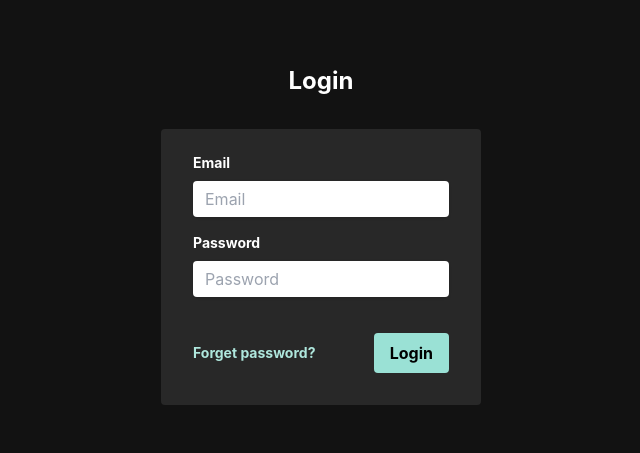
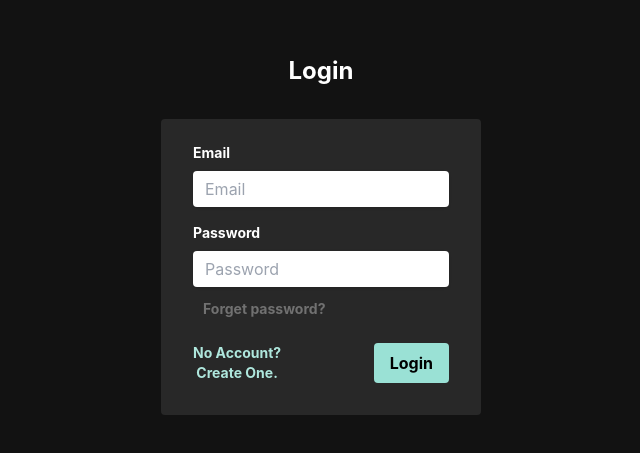
Before and after one commit to daixii83/SimpleChat, a Vue app: page /login in a window 1280 px wide. Shown: the part 141-594 px from the top of the page, without its empty margins (319-959 px from the left). Built offline with nearby package versions, Linux system fonts and the light colour scheme.

Commit message:
add register in login page

```diff
--- a/src/components/Login.vue
+++ b/src/components/Login.vue
@@ -12,7 +12,7 @@
                         type="email" v-model="email" placeholder="Email" required
                     />
                 </div>
-                <div class="mb-6">
+                <div class="flex flex-col mb-6">
                     <label class="block text-start text-white text-sm font-bold mb-2" for="password">
                         Password
                     </label>
@@ -20,13 +20,20 @@
                         class="shadow appearance-none rounded w-full py-2 px-3 text-white mb-3 leading-tight focus:outline-none focus:shadow-outline"
                         type="password" v-model="password" placeholder="Password" required
                     />
+                    <router-link
+                        class="flex justify-start items-center font-bold text-sm text-surface-500 hover:text-surface-600 pl-2.5"
+                        to="/forgetPassword"
+                    >
+                        Forget password?
+                    </router-link>
                 </div>
                 <div class="flex justify-between">
                     <router-link
                         class="flex justify-center items-center font-bold text-sm text-primary-600 hover:text-primary-300"
-                        to="/forgetPassword"
+                        to="/register"
                     >
-                        Forget password?
+                        No Account?<br>
+                        Create One.
                     </router-link>
                     <button
                         class="bg-primary-500 hover:bg-primary-600 text-black font-bold py-2 px-4 rounded"
```
